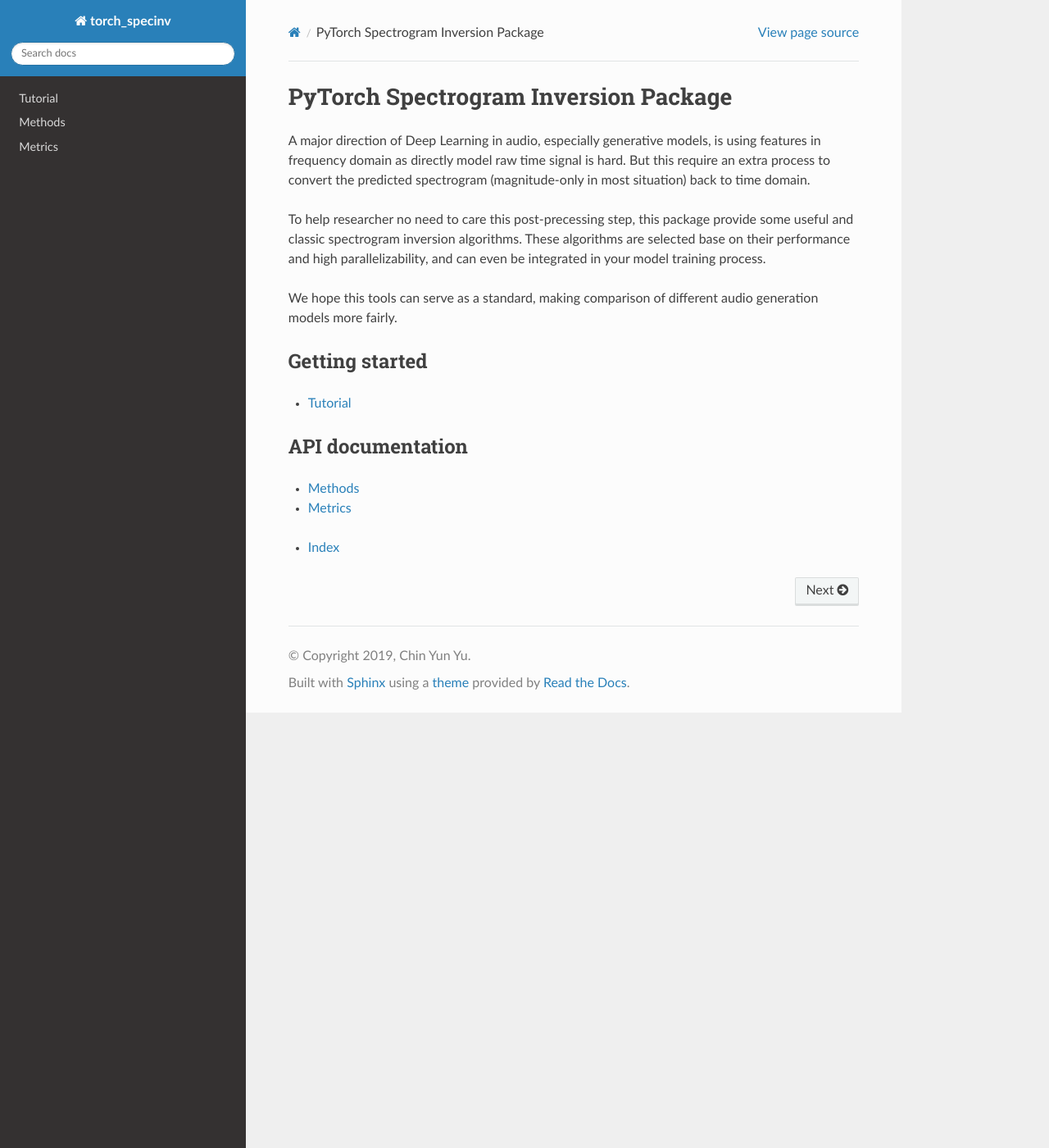
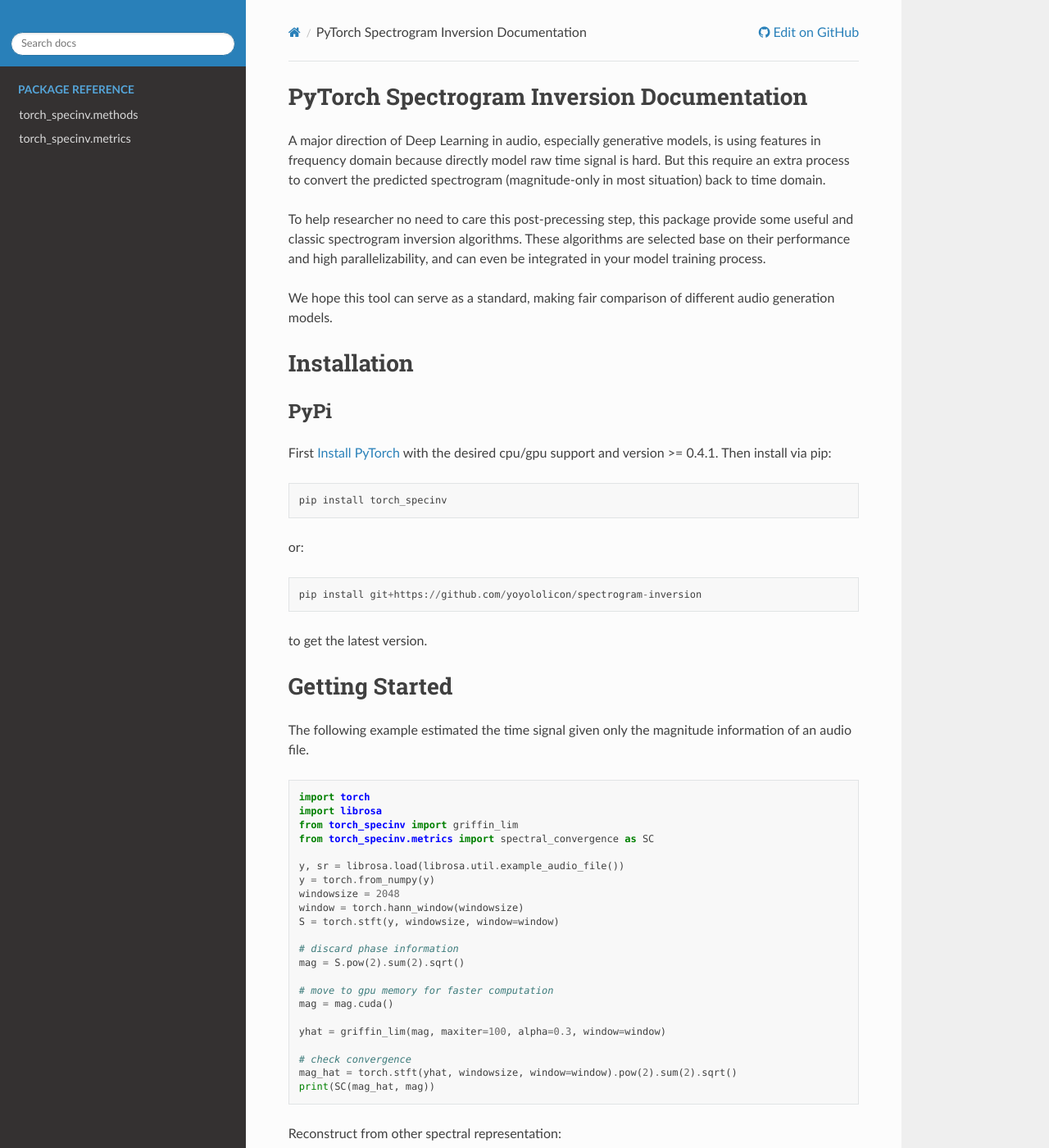
Before and after one commit to yoyololicon/spectrogram-inversion, a Sphinx documentation site: the page built from doc/source/index.rst, in a window 1280 px wide and 1400 px high. Shown: the whole window at 82% size. Built offline with Sphinx 7.4.7 and the Read the Docs theme 2.0.0, drawn with Linux system fonts in a browser that asks for light colours; some of the changed text lies outside the part shown.

```diff
--- a/doc/source/conf.py
+++ b/doc/source/conf.py
@@ -37,6 +37,8 @@ extensions = ['sphinx.ext.autodoc',
               'sphinx.ext.intersphinx',
               'sphinx.ext.todo',
               'sphinx.ext.coverage',
+              'sphinx.ext.viewcode',
+              'sphinx.ext.githubpages',
               'sphinx.ext.mathjax',
               'sphinx.ext.napoleon']
 
@@ -64,14 +66,13 @@ html_theme = 'sphinx_rtd_theme'
 # documentation.
 #
 
-"""
+
 html_theme_options = {
-    'pytorch_project': 'specinv',
     'collapse_navigation': False,
     'display_version': True,
     'logo_only': True,
 }
-"""
+
 
 # Add any paths that contain custom static files (such as style sheets) here,
 # relative to this directory. They are copied after the builtin static files,
--- a/doc/source/index.rst
+++ b/doc/source/index.rst
@@ -3,10 +3,12 @@
    You can adapt this file completely to your liking, but it should at least
    contain the root `toctree` directive.
 
-PyTorch Spectrogram Inversion Package
-=========================================
+:github_url: https://github.com/yoyololicon/spectrogram-inversion
 
-A major direction of Deep Learning in audio, especially generative models, is using features in frequency domain as
+PyTorch Spectrogram Inversion Documentation
+============================================
+
+A major direction of Deep Learning in audio, especially generative models, is using features in frequency domain because
 directly model raw time signal is hard.
 But this require an extra process to convert the predicted spectrogram (magnitude-only in most situation) back to time domain.
 
@@ -14,22 +16,84 @@ To help researcher no need to care this post-precessing step, this package provi
 inversion algorithms. These algorithms are selected base on their performance and high parallelizability, and can even
 be integrated in your model training process.
 
-We hope this tools can serve as a standard, making comparison of different audio generation models more fairly.
+We hope this tool can serve as a standard, making fair comparison of different audio generation models.
 
-Getting started
----------------
-.. toctree::
-    :maxdepth: 1
+Installation
+============
 
-    tutorial
+PyPi
+~~~~
 
-API documentation
------------------
+First `Install PyTorch <https://pytorch.org/get-started/locally/>`_ with the desired cpu/gpu support and version >= 0.4.1.
+Then install via pip::
+
+   pip install torch_specinv
+
+or::
+
+   pip install git+https://github.com/yoyololicon/spectrogram-inversion
+
+to get the latest version.
+
+
+
+Getting Started
+===============
+The following example estimated the time signal given only the magnitude information of an audio file.
+
+.. code-block:: python
+
+   import torch
+   import librosa
+   from torch_specinv import griffin_lim
+   from torch_specinv.metrics import spectral_convergence as SC
+
+   y, sr = librosa.load(librosa.util.example_audio_file())
+   y = torch.from_numpy(y)
+   windowsize = 2048
+   window = torch.hann_window(windowsize)
+   S = torch.stft(y, windowsize, window=window)
+
+   # discard phase information
+   mag = S.pow(2).sum(2).sqrt()
+
+   # move to gpu memory for faster computation
+   mag = mag.cuda()
+
+   yhat = griffin_lim(mag, maxiter=100, alpha=0.3, window=window)
+
+   # check convergence
+   mag_hat = torch.stft(yhat, windowsize, window=window).pow(2).sum(2).sqrt()
+   print(SC(mag_hat, mag))
+
+Reconstruct from other spectral representation:
+
+.. code-block:: python
+
+   from librosa.filters import mel
+   from torch_specinv import L_BFGS
+
+   filter_banks = torch.from_numpy(mel(sr, windowsize)).cuda()
+
+   def trsfn(x):
+      S = torch.stft(x, windowsize, window=window).pow(2).sum(2).sqrt()
+      mel_S = filter_banks @ S
+      return torch.log1p(mel_S)
+
+   y = y.cuda()
+   mag = trsfn(y)
+   yhat = L_BFGS(mag, trsfn, len(y))
 
 .. toctree::
-    :maxdepth: 1
+   :glob:
+   :maxdepth: 1
+   :caption: Package Reference
 
-    methods
-    metrics
+   modules/methods
+   modules/metrics
+
+Indices and Tables
+==================
 
 * :ref:`genindex`
+* :ref:`modindex`
--- a/doc/source/methods.rst
+++ /dev/null
@@ -1,2 +0,0 @@
-Methods
-^^^^^^^^
--- a/doc/source/metrics.rst
+++ /dev/null
@@ -1,2 +0,0 @@
-Metrics
-^^^^^^^^
--- a/doc/source/tutorial.rst
+++ /dev/null
@@ -1,6 +0,0 @@
-Tutorial
-^^^^^^^^
-
-This section covers the fundamentals of developing with *librosa*, including
-a package overview, basic and advanced usage, and integration with the *scikit-learn*
-package.  We will assume basic familiarity with Python and NumPy/SciPy.
--- a/main.py
+++ b/main.py
@@ -53,6 +53,6 @@ if __name__ == '__main__':
     display.specshow(librosa.amplitude_to_db(estimated_spec.cpu().numpy(), ref=np.max), y_axis='log')
     plt.show()
 
-    print(spectral_convergence(estimated_spec, spec))
+    #print(spectral_convergence(estimated_spec, spec))
 
     #librosa.output.write_wav('test.wav', estimated.cpu().numpy(), sr)
--- a/readthedocs.yml
+++ b/readthedocs.yml
@@ -1,9 +1,7 @@
-# .readthedocs.yml
+
 
 build:
   image: latest
 
 python:
   version: 3.6
-
-# requirements_file: requirements.txt
--- a/requirements.txt
+++ /dev/null
@@ -1 +0,0 @@
-tqdm
```
Also changed, not shown: doc/source/modules.rst (deleted, +0 -7 lines), doc/source/modules/methods.rst (added, +8 -0 lines), doc/source/modules/metrics.rst (added, +8 -0 lines), doc/source/torch_specinv.rst (deleted, +0 -32 lines), 2 other files.
